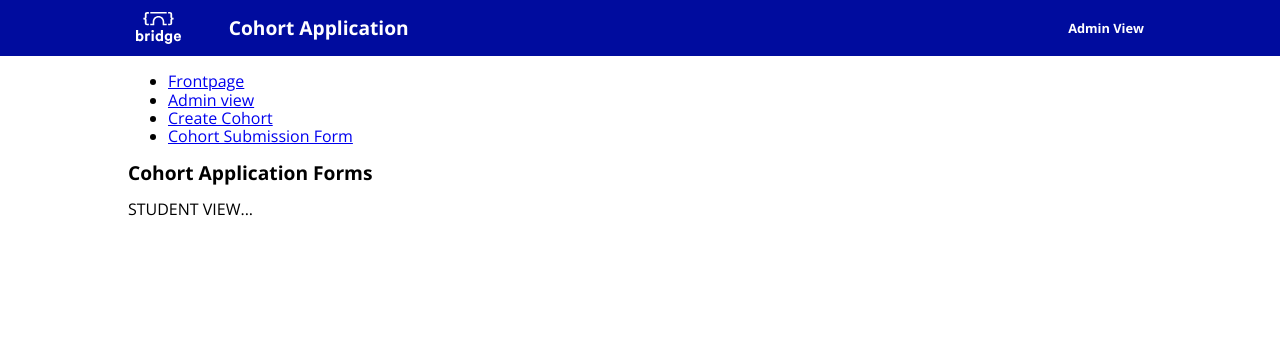
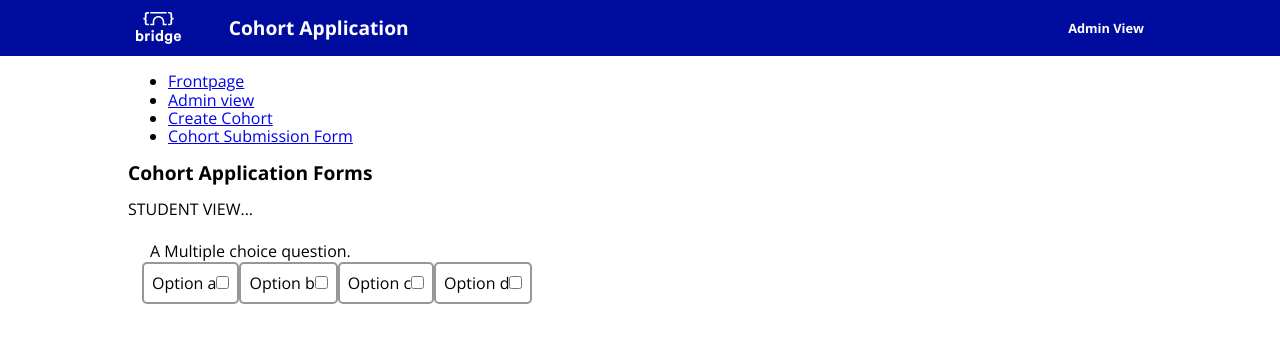
Before and after one commit to bridge-school/applications-frontend, a React (Create React App) app: page / in a window 1280 px wide. Shown: the top 342 px of the page. Built offline with nearby package versions, Linux system fonts and the light colour scheme.

Commit message:
add checkbox

```diff
--- a/src/App.js
+++ b/src/App.js
@@ -34,6 +34,8 @@ const bridgeTheme = {
   blue: '#2fa1d4',
   green: '#08c39d',
   pink: '#eb2c97',
+  grey: '#F0F0F0',
+  darkGrey: '#979797',
 };
 
 class App extends Component {
--- /dev/null
+++ b/src/components/Checkbox.js
@@ -0,0 +1,60 @@
+import React from 'react';
+import styled from 'styled-components';
+import PropTypes from 'prop-types';
+
+const Fieldset = styled.fieldset`
+  border: none;
+`;
+
+const CheckboxLabel = styled.label`
+  border: 2px solid ${props => props.theme.darkGrey};
+  border-radius: 5px;
+  padding: ${props => props.theme.padding};
+`;
+
+const Legend = styled.legend`
+  padding: ${props => props.theme.padding};
+`;
+
+export default function Checkbox() {
+  const data = {
+    description: 'A Multiple choice question.',
+    type: 'checkbox',
+    items: [
+      {
+        label: 'Option a',
+        value: 'A',
+      },
+      {
+        label: 'Option b',
+        value: 'B',
+      },
+      {
+        label: 'Option c',
+        value: 'C',
+      },
+      {
+        label: 'Option d',
+        value: 'D',
+      },
+    ],
+  };
+
+  return (
+    <div>
+      <Fieldset>
+        <Legend> {data.description}</Legend>
+        {data.items.map(item => (
+          <CheckboxLabel key={item.value}>
+            {item.label}
+            <input type="checkbox" value={item.value} />
+          </CheckboxLabel>
+        ))}
+      </Fieldset>
+    </div>
+  );
+}
+
+Checkbox.propTypes = {
+  data: PropTypes.object.isRequired,
+};
--- a/src/views/StudentView.js
+++ b/src/views/StudentView.js
@@ -1,11 +1,13 @@
 import React from 'react';
 import PageTitle from '../components/PageTitle';
+import Checkbox from '../components/Checkbox';
 
 export default function StudentView() {
   return (
     <div>
       <PageTitle title="Cohort Application Forms" />
       <p>STUDENT VIEW...</p>
+      <Checkbox />
     </div>
   );
 }
```
